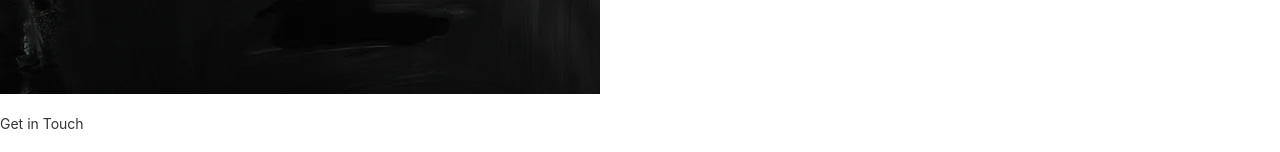
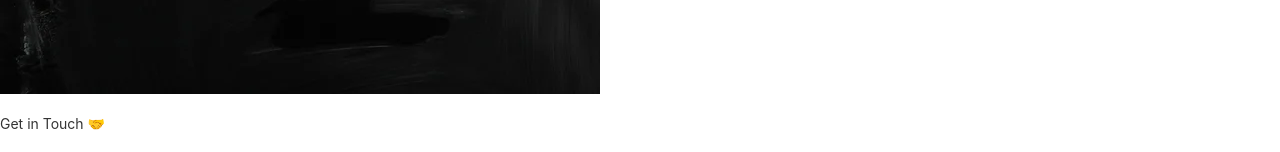
Before and after one commit to JaySinghvi/personal-website, a React (Vite) app: page / in a window 1280 px wide. Shown: the part 5387-5539 px from the top of the page. Built offline with nearby package versions, Linux system fonts and the light colour scheme.

Commit message:
Update Contact.jsx

```diff
--- a/src/components/Contact.jsx
+++ b/src/components/Contact.jsx
@@ -5,7 +5,7 @@ import { motion } from 'framer-motion'
 const Contact = () => {
   return (
     <div className='border-b border-neutral-900 pb-20'>
-        <motion.h2 whileInView={{opacity:1, y:0}} initial={{opacity:0, y:-100}} transition={{duration:1.5}} className='my-10 text-center text-4xl'>Get in Touch</motion.h2>
+        <motion.h2 whileInView={{opacity:1, y:0}} initial={{opacity:0, y:-100}} transition={{duration:1.5}} className='my-10 text-center text-4xl'>Get in Touch 🤝</motion.h2>
         <div className='text-center tracking-tighter'>
             <motion.a whileInView={{opacity:1, x:0}} initial={{opacity:0, x:-100}} transition={{duration:1}} href="mailto:jsinghvi33@gmail.com" className='border-b text-4xl'>{CONTACT.email}</motion.a>
         </div>
```
